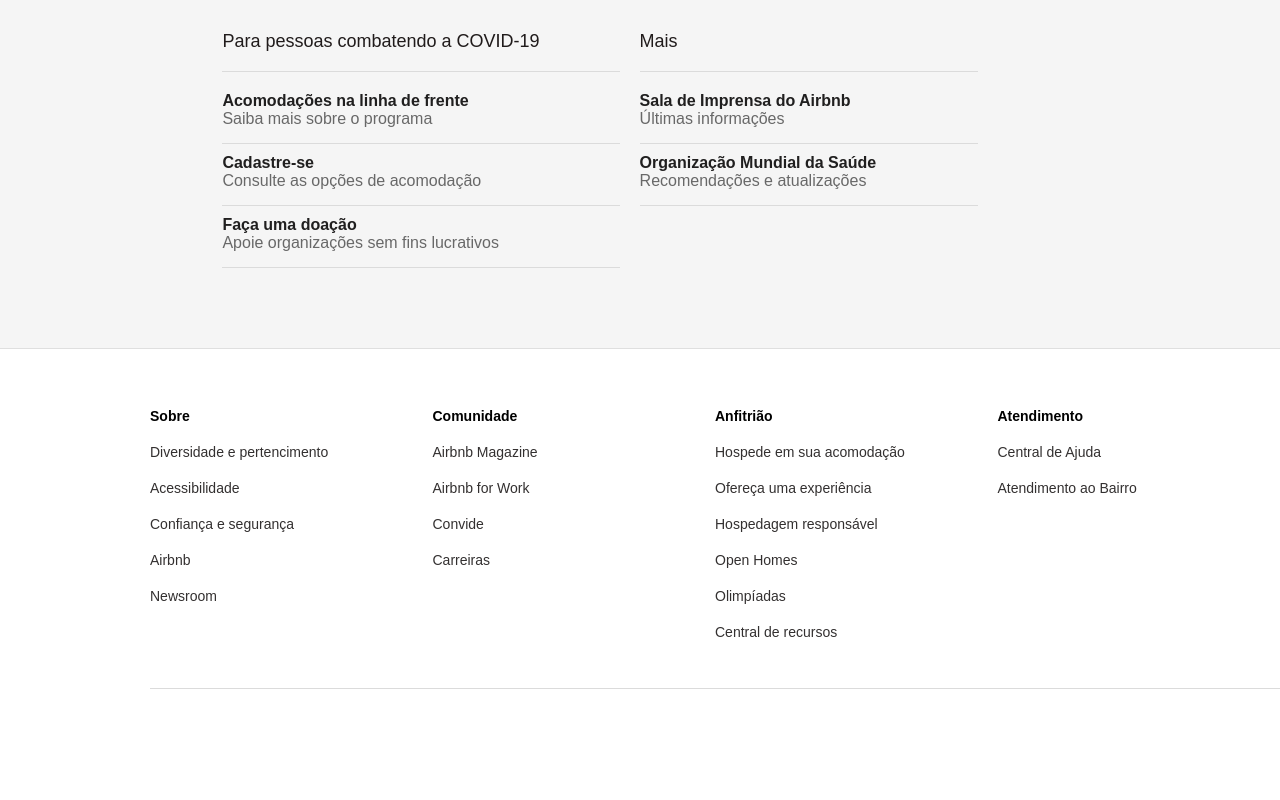
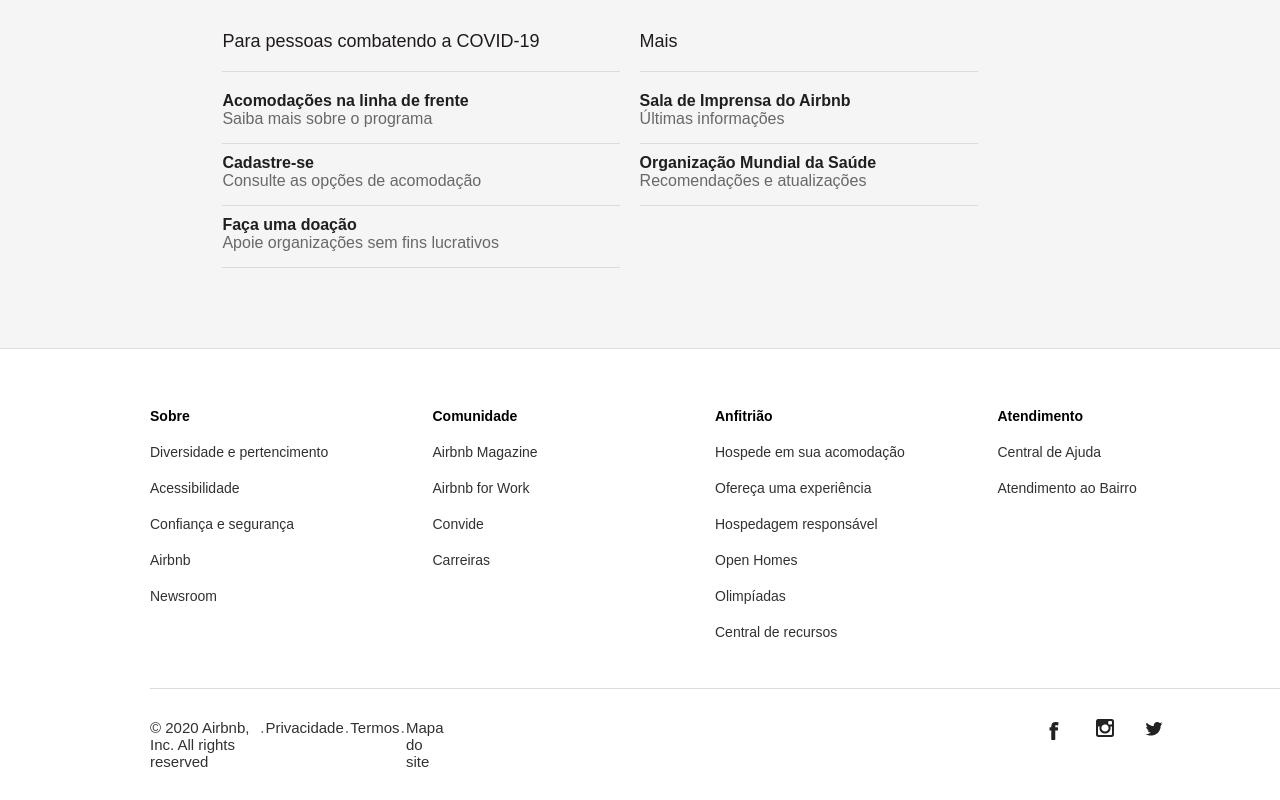
Before and after one commit to GledsonS831/AirbnbFake, a plain HTML site: page frontend/index.html in a window 1280 px wide. Shown: the part 526-1326 px from the top of the page. Before the commit the page ends 1215 px from the top, so only its background shows below. Drawn offline with Linux system fonts and the light colour scheme; no server answers.

Commit message:
:pencil: add styles footer css

```diff
--- a/frontend/index.html
+++ b/frontend/index.html
@@ -143,7 +143,27 @@
         </section>
 
         <footer>
+            <div class="bottomFoo">
+                <p id="textAbout">© 2020 Airbnb, Inc. All rights reserved</p>
 
+                <p id="point"> . </p>
+
+                <p id="textAbout">Privacidade</p>
+
+                <p id="point">.</p>
+
+                <p id="textAbout">Termos</p>
+
+                <p id="point">.</p>
+
+                <p id="textAbout">Mapa do site</p>
+            </div>
+
+            <div class="iconsFoo">
+                <a href="https://www.facebook.com/gledson.santos.712" target="blank" rel="noopener noreferrer"><img src="assets/fabookIcon.png"/></a>
+                <a href="https://twitter.com/GledsonssJ" target="blank" rel="noopener noreferrer"><img src="assets/twitterIcon.png"/></a>
+                <a href="https://www.instagram.com/gledson.js/" target="blank" rel="noopener noreferrer"><img src="assets/instaIcon.png"/></a>
+            </div>
         </footer>
 
 
--- a/frontend/styles.css
+++ b/frontend/styles.css
@@ -226,16 +226,47 @@
     font-size: 14px;
     font-family: 'Circular', sans-serif;
     color: rgb(51, 48, 48);
+}
 
+footer{
+    display: flex;
+}
+
+.bottomFoo {
+    display: flex;
+    padding-left: 150px;
+
+    width: 500px;
 
 }
 
+.bottomFoo #textAbout{
 
 
+    margin-top: 30px;
+    margin-bottom: 30px;
+    font-family: 'Circular', sans-serif;
+    font-size: 15px;
+    color: rgb(51, 48, 48);
+}
 
+.bottomFoo #point{
+    margin-top: 30px;
+    margin-bottom: 30px;
+    text-align: center;
+    width: 15px;
+    color: #747474;
+}
 
+.iconsFoo{
+    display: flex;
+    width: 100%;
+    justify-content: flex-end;
+    margin-top: 30px;
+    padding-right: 85px;
+}
 
+.iconsFoo a{
 
-
-
-padding-bottom: 60px;
+    width: 50px;
+}
```
Also changed, not shown: frontend/assets/fabookIcon.png (added), frontend/assets/instaIcon.png (added), frontend/assets/twitterIcon.png (added).
